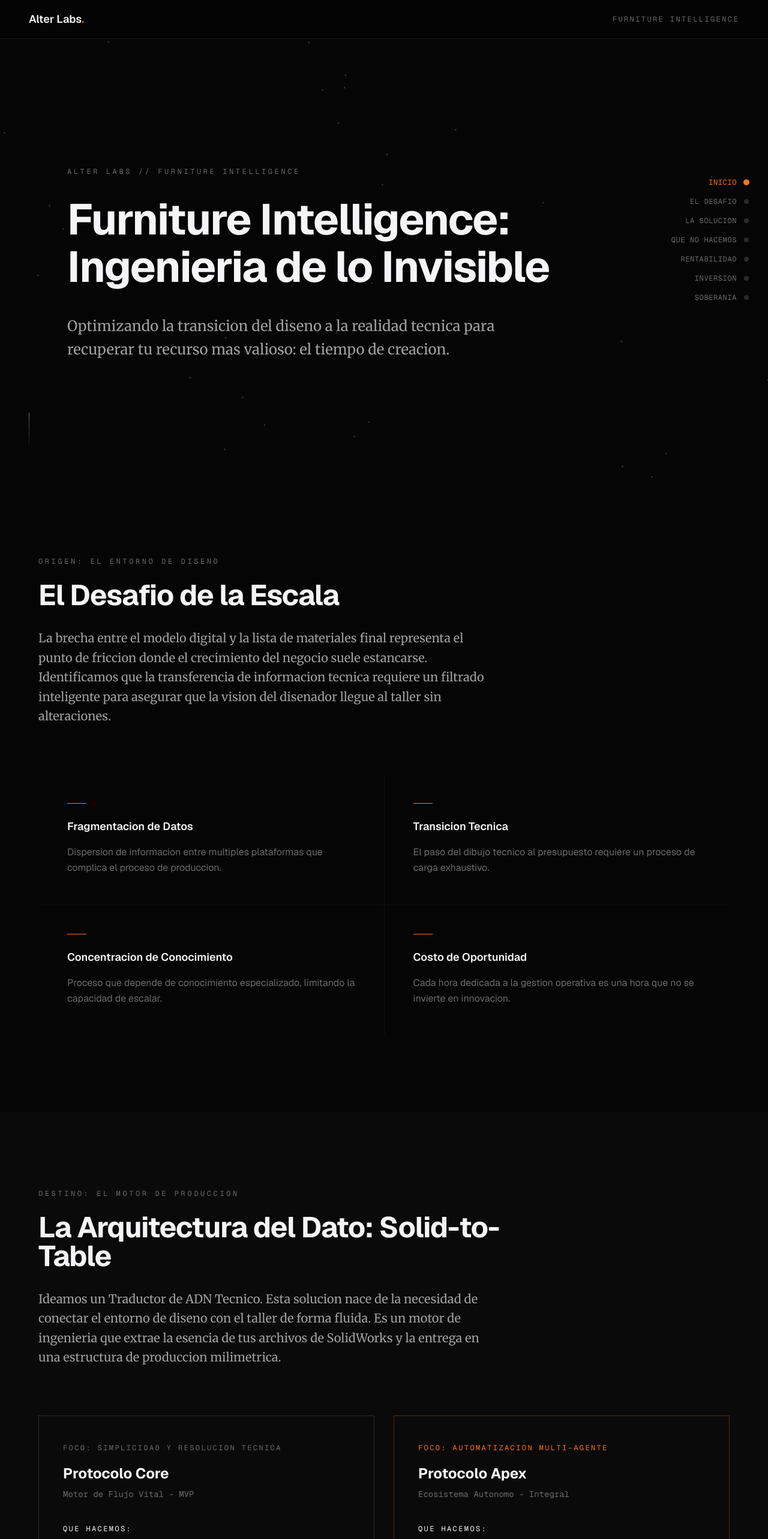
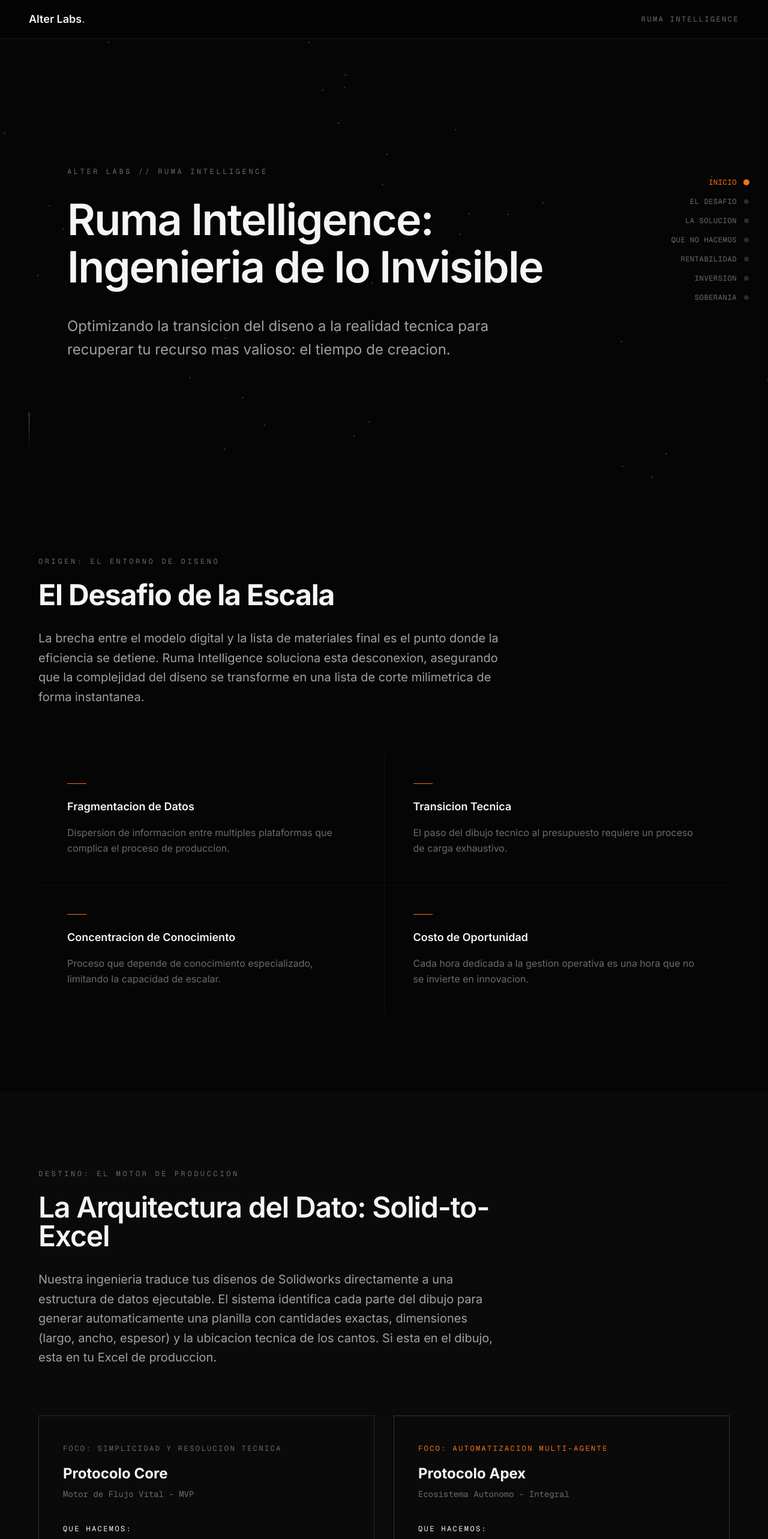
Before and after one commit to AlterLabs-AI/v0-mariano-landing, a Next.js app: page / in a window 1280 px wide. Shown: the top 2566 px of the page at 60% size. Built offline with nearby package versions, Linux system fonts and the light colour scheme.

Commit message:
feat: update branding to "Ruma Intelligence" and add Inter font
Update typography to Inter, rebrand all "Furniture Intelligence" to "Ruma Intelligence", and adjust sections with new content and language.

```diff
--- a/app/globals.css
+++ b/app/globals.css
@@ -35,9 +35,8 @@
 }
 
 @theme inline {
-  --font-sans: var(--font-geist-sans), 'Geist', sans-serif;
+  --font-sans: var(--font-inter), 'Inter', sans-serif;
   --font-mono: var(--font-geist-mono), 'Geist Mono', monospace;
-  --font-serif: var(--font-merriweather), 'Merriweather', serif;
   --color-background: var(--background);
   --color-foreground: var(--foreground);
   --color-card: var(--card);
--- a/app/layout.tsx
+++ b/app/layout.tsx
@@ -1,11 +1,11 @@
 import type { Metadata } from 'next'
-import { Geist, Geist_Mono, Merriweather } from 'next/font/google'
+import { Inter, Geist_Mono } from 'next/font/google'
 import { Analytics } from '@vercel/analytics/next'
 import './globals.css'
 
-const geistSans = Geist({
+const inter = Inter({
   subsets: ["latin"],
-  variable: "--font-geist-sans"
+  variable: "--font-inter"
 });
 
 const geistMono = Geist_Mono({
@@ -13,14 +13,8 @@ const geistMono = Geist_Mono({
   variable: "--font-geist-mono"
 });
 
-const merriweather = Merriweather({
-  weight: ["300", "400", "700"],
-  subsets: ["latin"],
-  variable: "--font-merriweather"
-});
-
 export const metadata: Metadata = {
-  title: 'Alter Labs | Furniture Intelligence',
+  title: 'Alter Labs | Ruma Intelligence',
   description: 'Ingenieria de lo Invisible. Optimizando la transicion del diseno a la realidad tecnica.',
   generator: 'v0.app',
 }
@@ -32,7 +26,7 @@ export default function RootLayout({
 }>) {
   return (
     <html lang="es">
-      <body className={`${geistSans.variable} ${geistMono.variable} ${merriweather.variable} font-sans antialiased`}>
+      <body className={`${inter.variable} ${geistMono.variable} font-sans antialiased`}>
         {children}
         <Analytics />
       </body>
--- a/components/navbar.tsx
+++ b/components/navbar.tsx
@@ -15,7 +15,7 @@ export function Navbar() {
 
           <div className="hidden md:flex items-center">
             <span className="font-mono text-xs uppercase tracking-[0.2em] text-[#6B6B6B]">
-              Furniture Intelligence
+              Ruma Intelligence
             </span>
           </div>
         </div>
--- a/components/sections/arquitectura.tsx
+++ b/components/sections/arquitectura.tsx
@@ -6,11 +6,11 @@ export function ArquitecturaSection() {
           <p className="font-mono text-xs uppercase tracking-[0.3em] text-[#6B6B6B] mb-6">
             DESTINO: EL MOTOR DE PRODUCCION
           </p>
-          <h2 className="font-sans text-3xl md:text-4xl lg:text-5xl font-bold tracking-tight text-[#F5F5F7] mb-8 max-w-3xl">
-            La Arquitectura del Dato: Solid-to-Table
+          <h2 className="font-sans text-3xl md:text-4xl lg:text-5xl font-semibold tracking-tight text-[#F5F5F7] mb-8 max-w-3xl">
+            La Arquitectura del Dato: Solid-to-Excel
           </h2>
-          <p className="font-serif text-lg md:text-xl text-[#A0A0A0] leading-relaxed max-w-3xl">
-            Ideamos un Traductor de ADN Tecnico. Esta solucion nace de la necesidad de conectar el entorno de diseno con el taller de forma fluida. Es un motor de ingenieria que extrae la esencia de tus archivos de SolidWorks y la entrega en una estructura de produccion milimetrica.
+          <p className="font-sans text-lg md:text-xl text-[#A0A0A0] leading-relaxed max-w-3xl">
+            Nuestra ingenieria traduce tus disenos de Solidworks directamente a una estructura de datos ejecutable. El sistema identifica cada parte del dibujo para generar automaticamente una planilla con cantidades exactas, dimensiones (largo, ancho, espesor) y la ubicacion tecnica de los cantos. Si esta en el dibujo, esta en tu Excel de produccion.
           </p>
         </div>
 
--- a/components/sections/diagnostico.tsx
+++ b/components/sections/diagnostico.tsx
@@ -9,8 +9,8 @@ export function DiagnosticoSection() {
           <h2 className="font-sans text-3xl md:text-4xl lg:text-5xl font-bold tracking-tight text-[#F5F5F7] mb-8 max-w-3xl">
             El Desafio de la Escala
           </h2>
-          <p className="font-serif text-lg md:text-xl text-[#A0A0A0] leading-relaxed max-w-3xl">
-            La brecha entre el modelo digital y la lista de materiales final representa el punto de friccion donde el crecimiento del negocio suele estancarse. Identificamos que la transferencia de informacion tecnica requiere un filtrado inteligente para asegurar que la vision del disenador llegue al taller sin alteraciones.
+          <p className="font-sans text-lg md:text-xl text-[#A0A0A0] leading-relaxed max-w-3xl">
+            La brecha entre el modelo digital y la lista de materiales final es el punto donde la eficiencia se detiene. Ruma Intelligence soluciona esta desconexion, asegurando que la complejidad del diseno se transforme en una lista de corte milimetrica de forma instantanea.
           </p>
         </div>
 
--- a/components/sections/hero.tsx
+++ b/components/sections/hero.tsx
@@ -81,14 +81,14 @@ export function HeroSection() {
 
       <div className="relative z-10 mx-auto max-w-6xl px-6 lg:px-12 py-24 w-full">
         <p className="font-mono text-xs uppercase tracking-[0.3em] text-[#6B6B6B] mb-8">
-          ALTER LABS // FURNITURE INTELLIGENCE
+          ALTER LABS // RUMA INTELLIGENCE
         </p>
 
-        <h1 className="font-sans text-4xl md:text-5xl lg:text-6xl xl:text-7xl font-bold tracking-tight text-[#F5F5F7] mb-10 leading-[1.1] max-w-4xl">
-          Furniture Intelligence: Ingenieria de lo Invisible
+        <h1 className="font-sans text-4xl md:text-5xl lg:text-6xl xl:text-7xl font-semibold tracking-tight text-[#F5F5F7] mb-10 leading-[1.1] max-w-4xl">
+          Ruma Intelligence: Ingenieria de lo Invisible
         </h1>
 
-        <p className="font-serif text-lg md:text-xl lg:text-2xl text-[#A0A0A0] leading-relaxed max-w-3xl">
+        <p className="font-sans text-lg md:text-xl lg:text-2xl text-[#A0A0A0] leading-relaxed max-w-3xl">
           Optimizando la transicion del diseno a la realidad tecnica para recuperar tu recurso mas valioso: el tiempo de creacion.
         </p>
       </div>
--- a/components/sections/que-no-hacemos.tsx
+++ b/components/sections/que-no-hacemos.tsx
@@ -1,19 +1,19 @@
 const items = [
   {
-    title: "No Software Generico",
+    title: "No vendemos software generico",
     description: "Cada solucion es disenada a medida para tu flujo de trabajo especifico.",
   },
   {
-    title: "No Marketing",
-    description: "Nos enfocamos exclusivamente en la ingenieria operativa, no en la promocion.",
+    title: "No somos consultoria de marketing",
+    description: "Nos enfocamos exclusivamente en la ingenieria operativa.",
   },
   {
-    title: "No Imposicion de Procesos",
+    title: "No imponemos procesos que alteren tu forma de disenar",
     description: "Nos adaptamos a tu metodologia existente, no al reves.",
   },
   {
-    title: "No Almacenamiento de IP",
-    description: "Tu propiedad intelectual permanece bajo tu control absoluto.",
+    title: "No almacenamos tu propiedad intelectual en servidores externos",
+    description: "Tu IP permanece bajo tu control absoluto.",
   },
 ]
 
--- a/components/sections/soberania.tsx
+++ b/components/sections/soberania.tsx
@@ -10,14 +10,11 @@ export function SoberaniaSection() {
             La Soberania del Experto
           </h2>
           <div className="space-y-6">
-            <p className="font-serif text-lg md:text-xl text-[#A0A0A0] leading-relaxed">
-              En Alter Labs, nuestra ingenieria no busca reemplazar el criterio humano, sino potenciarlo.
-            </p>
-            <p className="font-serif text-lg md:text-xl text-[#A0A0A0] leading-relaxed">
+            <p className="font-sans text-lg md:text-xl text-[#A0A0A0] leading-relaxed">
               El retorno de esta inversion se mide en la seguridad tecnica de que cada pieza es exacta desde el primer intento.
             </p>
-            <p className="font-serif text-lg md:text-xl text-[#F5F5F7] leading-relaxed">
-              Construimos sistemas silenciosos para que tu trabajo sea el que haga ruido.
+            <p className="font-sans text-lg md:text-xl text-[#F5F5F7] leading-relaxed">
+              En Alter Labs, construimos sistemas silenciosos para que tu trabajo sea el que haga ruido.
             </p>
           </div>
         </div>
```
